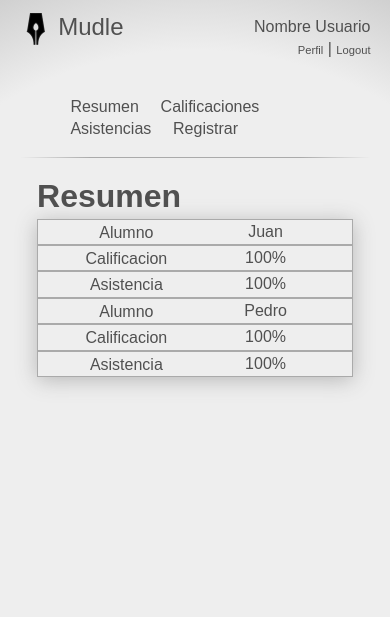
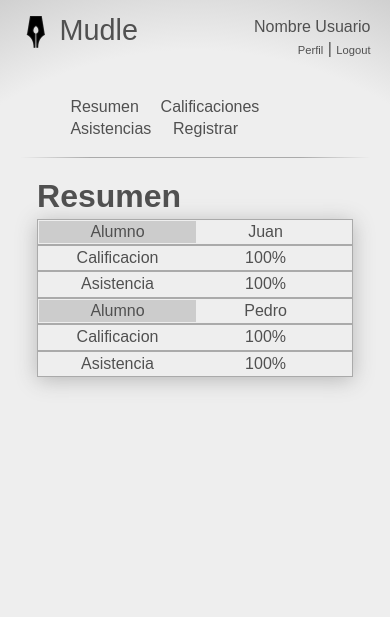
Before and after one commit to davidcavazos/user100, a PHP site: page / in a window 390 px wide. Shown: the top 617 px of the page. Run offline with PHP 8.4, Linux system fonts and the light colour scheme.

Commit message:
Minor responsive table style changes

```diff
--- a/css/main.css
+++ b/css/main.css
@@ -202,7 +202,7 @@ div.login .content {
   max-width: 400px;
   min-width: 200px;
   text-align: center;
-  width: 50%;
+  width: 80%;
 }
 section.content form.form-login {
   margin: 0;
@@ -279,6 +279,11 @@ footer {
 
 
 @media screen and (max-width:500px){
+  div.login .content {
+    width: 100%;
+  }
+
+
   table, thead, tr, th, tbody, td {
     display: block;
   }
@@ -286,7 +291,7 @@ footer {
     width: 32px;
   }
   div.main header div.logo {
-    font-size: 150%;
+    font-size: 180%;
   }
   div.main {
     width: 90%;
@@ -321,14 +326,21 @@ footer {
   }
   td:before {
     position: absolute;
-    top: 2px;
-    left: 2px;
-    width: 55%;
+    top: 1px;
+    left: 1px;
+    width: 50%;
     white-space: nowrap;
   }
-  td:nth-of-type(1):before {content: "Alumno";}
-  td:nth-of-type(2):before {content: "Calificacion";}
-  td:nth-of-type(3):before {content: "Asistencia";}
+  td:nth-of-type(1):before {
+    content: "Alumno";
+    background-color: #ccc;
+  }
+  td:nth-of-type(2):before {
+    content: "Calificacion";
+  }
+  td:nth-of-type(3):before {
+    content: "Asistencia";
+  }
 }
 
 
```
